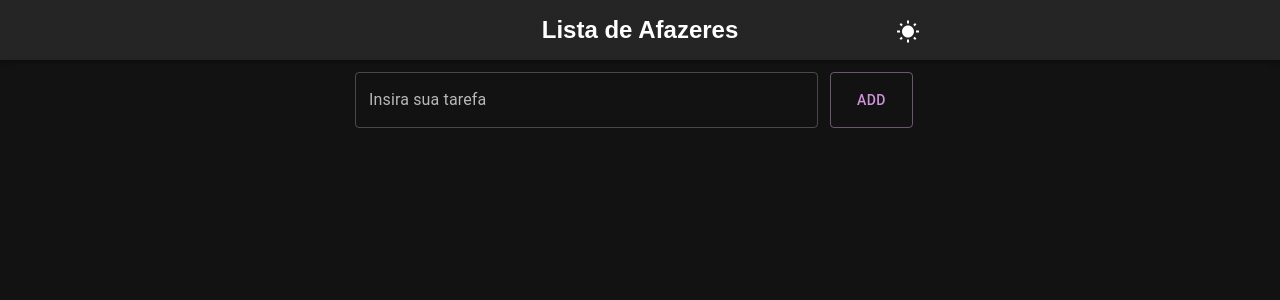
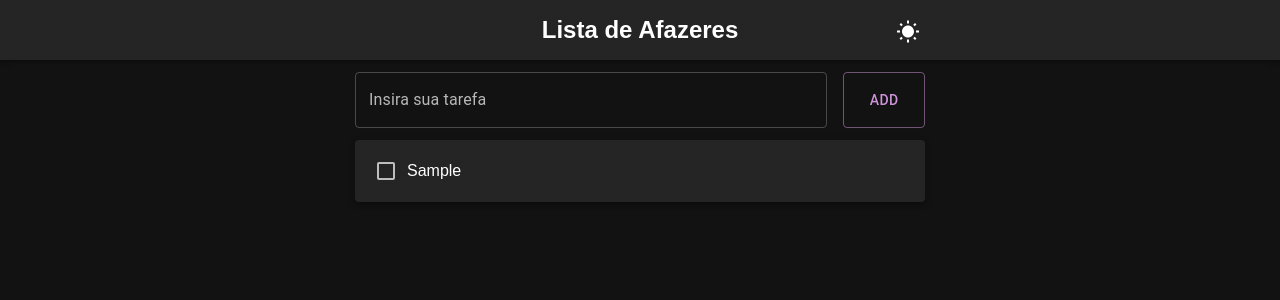
Before and after one commit to edusdorneles/to-do-list, a React (Create React App) app: page / in a window 1280 px wide. Both pictures are taken after typing "Sample" into the empty fields and a click on the button "ADD". Shown: the top 300 px of the page. Built offline with nearby package versions, Linux system fonts and the light colour scheme.

Commit message:
✔️ New: Marcar concluída

```diff
--- a/src/App.js
+++ b/src/App.js
@@ -3,6 +3,7 @@ import { useAuth } from './providers/Auth';
 import { ThemeProvider, Box } from '@material-ui/core';
 import Header from './components/Header/Header';
 import TaskInput from './components/TaskInput/TaskInput';
+import TaskContainer from './components/TaskContainer/TaskContainer';
 
 import './App.css';
 
@@ -15,6 +16,8 @@ function App() {
         <Header />
 
         <TaskInput />
+
+        <TaskContainer />
       </Box>
     </ThemeProvider>
   );
--- a/src/components/Task/styles.js
+++ /dev/null
@@ -1,5 +0,0 @@
-import { makeStyles } from "@material-ui/styles";
-
-export default makeStyles({
-
-});
--- /dev/null
+++ b/src/components/TaskContainer/Task/Task.js
@@ -0,0 +1,22 @@
+import React, { useState } from 'react'
+import { Box, Checkbox } from '@material-ui/core';
+
+import useStyles from './styles';
+
+const Task = ({ task }) => {
+    const classes = useStyles();
+    const [isChecked, setIsChecked] = useState(task.checked);
+
+    return (
+        <Box className={classes.taskBox}>
+            <Checkbox
+                checked={isChecked}
+                onChange={(e) => {setIsChecked(e.target.checked)}}
+            />
+
+            { <p className={(isChecked ? classes.taskChecked : 'none')}>{task.taskName}</p> }
+        </Box>
+    )
+}
+
+export default Task;
--- /dev/null
+++ b/src/components/TaskContainer/Task/styles.js
@@ -0,0 +1,12 @@
+import { makeStyles } from "@material-ui/styles";
+
+export default makeStyles({
+    taskBox: {
+        display: 'flex',
+        alignItems: 'center',
+    },
+
+    taskChecked: {
+        textDecoration: 'line-through',
+    }
+});
--- /dev/null
+++ b/src/components/TaskContainer/TaskContainer.js
@@ -0,0 +1,25 @@
+import React from 'react'
+import { Container, Paper } from '@material-ui/core';
+import { useAuth } from '../../providers/Auth';
+import Task from './Task/Task';
+
+import useStyles from './styles';
+
+const TaskContainer = () => {
+    const { taskList } = useAuth();
+    const classes = useStyles();
+
+    return (
+        <Container className={classes.taskContainer} maxWidth="sm">
+            <Paper className={classes.taskPaper} elevation={3}>
+                {
+                    taskList.length
+                    ? taskList.map((task, idx) => (<Task key={idx} task={task} />))
+                    : <p align="center">Comece a inserir tarefas!</p>
+                }
+            </Paper>
+        </Container>
+    )
+}
+
+export default TaskContainer;
--- /dev/null
+++ b/src/components/TaskContainer/styles.js
@@ -0,0 +1,11 @@
+import { makeStyles } from "@material-ui/styles";
+
+export default makeStyles({
+    taskContainer: {
+        padding: '0px 15px'
+    },
+
+    taskPaper: {
+        padding: '10px',
+    }
+});
--- a/src/components/TaskInput/TaskInput.js
+++ b/src/components/TaskInput/TaskInput.js
@@ -10,8 +10,8 @@ const TaskInput = () => {
 
     return (
         <Container className={classes.inputContainer} maxWidth="sm">
-            <Grid container maxWidth columnSpacing={1.5}>
-                <Grid item xs={10}>
+            <Grid container spacing={2}>
+                <Grid item xs={9} sm={10}>
                     <TextField
                         label="Insira sua tarefa"
                         variant="outlined"
@@ -23,7 +23,7 @@ const TaskInput = () => {
                     />
                 </Grid>
 
-                <Grid item xs={2}>
+                <Grid item xs={3} sm={2}>
                     <Button
                         variant="outlined"
                         color="secondary"
--- a/src/providers/Auth.js
+++ b/src/providers/Auth.js
@@ -18,16 +18,16 @@ export const AuthProvider = (props) => {
     const TaskInputRef = useRef();
     const addToTaskList = () => {
         if(task.length) {
-            setTaskList([...taskList, task]);
+            setTaskList([...taskList, {checked: false, taskName: task}]);
             setTask('');
-            alert('Tarefa adicionada!')
         } else {
-            alert('Insira alguma tarefa!')
+            alert('Insira alguma tarefa!');
         }
     }
 
+
     return(
-        <AuthContext.Provider value={{theme, lightMode, setLightMode, task, setTask, addToTaskList, TaskInputRef}}>
+        <AuthContext.Provider value={{theme, lightMode, setLightMode, task, setTask, addToTaskList, TaskInputRef, taskList}}>
             {props.children}
         </AuthContext.Provider>
     )
```
Also changed, not shown: src/components/Task/Task.js (deleted, +0 -11 lines), src/components/TaskInput/styles.js (line endings or trailing spaces).
